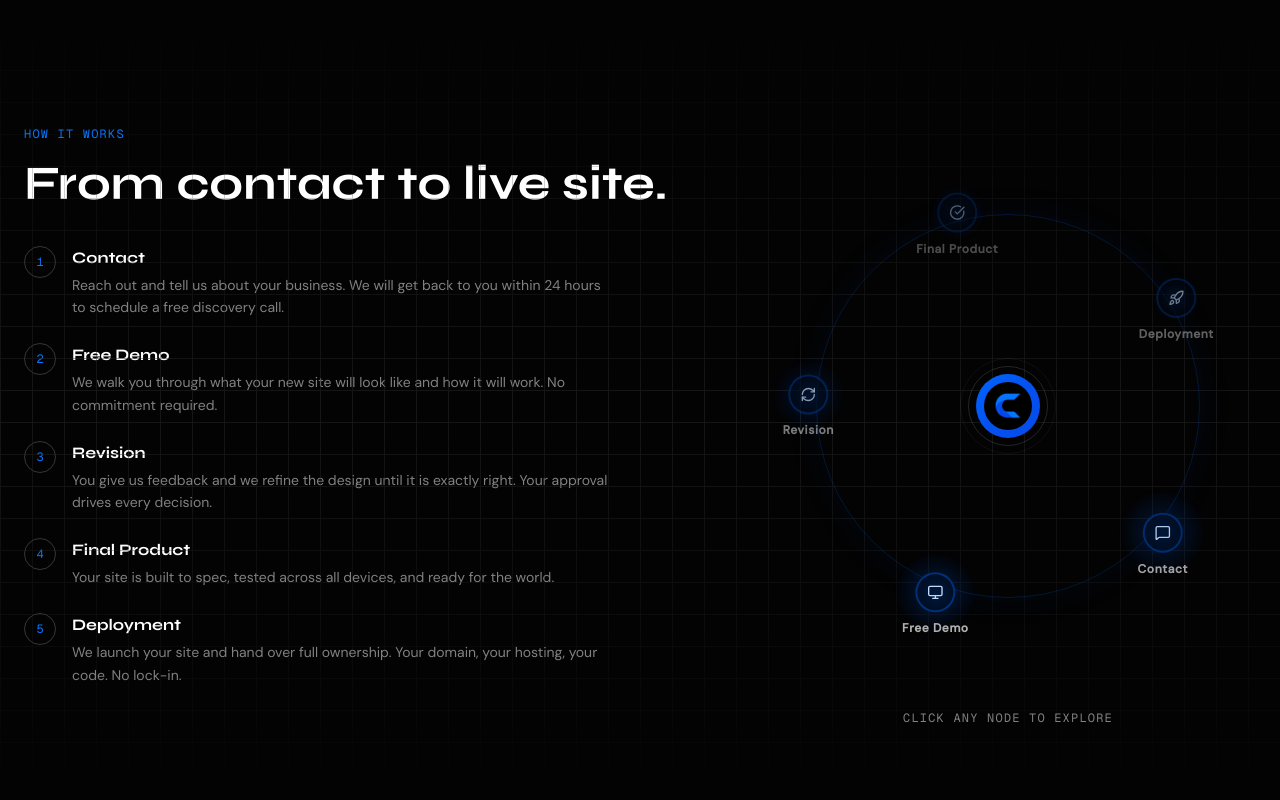
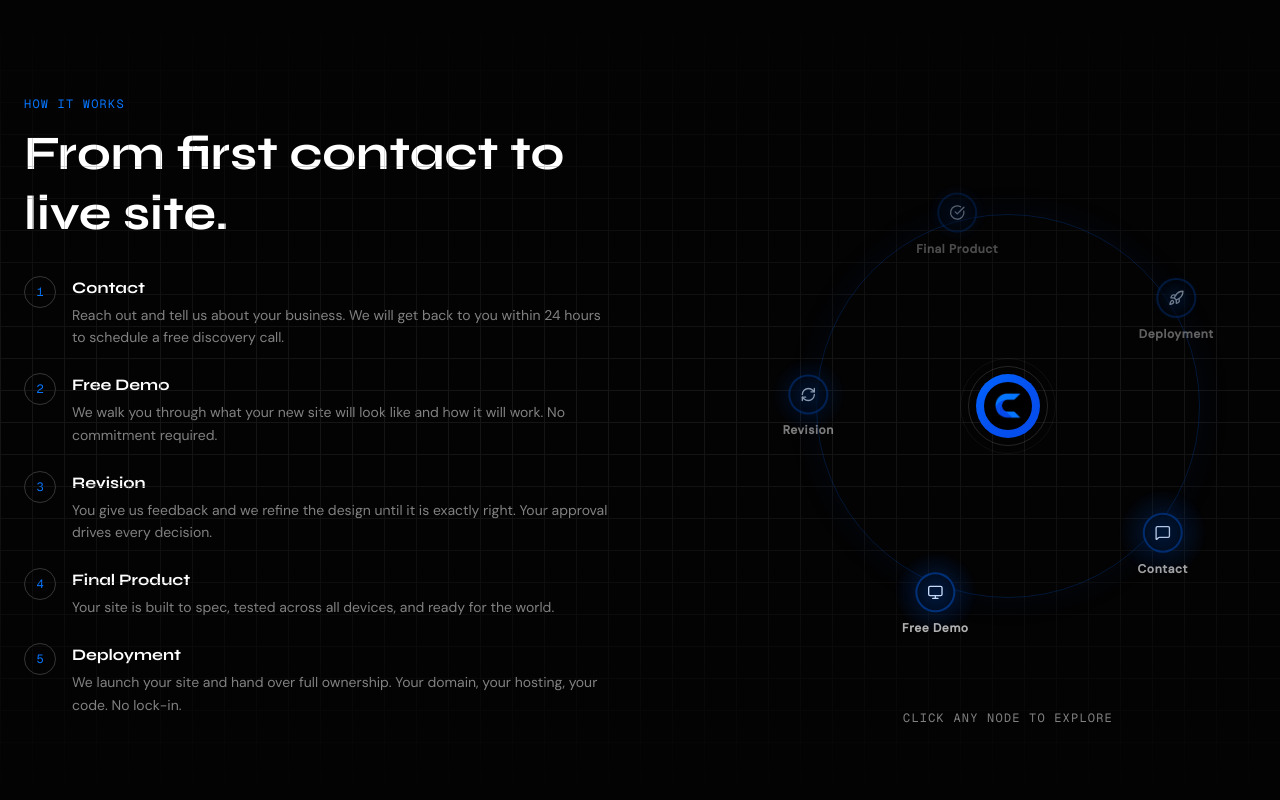
Before and after one commit to TylerSchaus/cova-web, a Next.js app: page / in a window 1280 px wide. Shown: the part 1540-2340 px from the top of the page. Built offline with nearby package versions, Linux system fonts and the light colour scheme.

Commit message:
Text ui fix

```diff
--- a/src/components/blocks/process-section.tsx
+++ b/src/components/blocks/process-section.tsx
@@ -76,7 +76,7 @@ export function ProcessSection() {
           <div>
             <p className="text-xs font-mono text-[#0675ff] tracking-widest uppercase mb-3">How It Works</p>
             <h2 className={`${syne.className} text-3xl md:text-5xl font-bold text-white leading-tight w-full`}>
-              <TextRollInView>From contact to live site.</TextRollInView>
+              <TextRollInView>From first contact to live site.</TextRollInView>
             </h2>
           </div>
 
--- a/src/components/ui/text-roll-inview.tsx
+++ b/src/components/ui/text-roll-inview.tsx
@@ -11,22 +11,22 @@ export function TextRollInView({ once = true, ...props }: TextRollInViewProps) {
   const ref = useRef<HTMLSpanElement>(null);
   const isInView = useInView(ref, { once, margin: '0px 0px -10% 0px' });
 
-  const chars = props.children.split('');
+  const words = props.children.split(' ');
 
   return (
     <span ref={ref}>
       {isInView && (
         <span aria-label={props.children}>
-          {chars.map((char, i) => (
+          {words.map((word, i) => (
             <motion.span
               key={i}
               aria-hidden="true"
-              initial={{ opacity: 0, marginTop: '6px' }}
-              animate={{ opacity: 1, marginTop: '0px' }}
-              transition={{ duration: 0.4, delay: i * 0.03, ease: 'easeOut' }}
-              style={{ display: 'inline' }}
+              initial={{ opacity: 0, y: 8 }}
+              animate={{ opacity: 1, y: 0 }}
+              transition={{ duration: 0.4, delay: i * 0.08, ease: 'easeOut' }}
+              style={{ display: 'inline-block' }}
             >
-              {char === ' ' ? ' ' : char}
+              {word}{i < words.length - 1 ? ' ' : ''}
             </motion.span>
           ))}
         </span>
```
